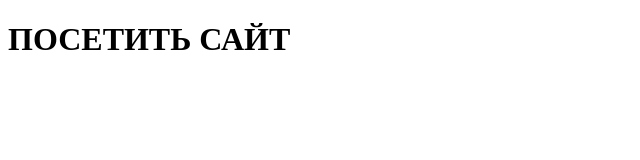
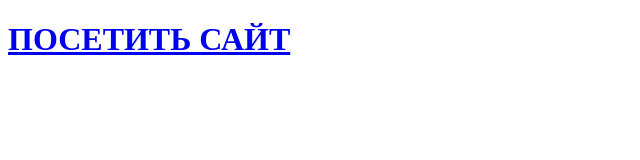
Before and after one commit to Emir-Khasanyanov/CatPol.github.io, a plain HTML site: page Engel’s shop/index.html in a window 1280 px wide. Shown: the whole page, without its empty margins (0-640 px from the left). Drawn offline with Linux system fonts and the light colour scheme.

Commit message:
Update index.html

```diff
--- a/Engel’s shop/index.html
+++ b/Engel’s shop/index.html
@@ -6,7 +6,9 @@
     <title>Engels shop</title>
 </head>
 <body>
-    <h1>ПОСЕТИТЬ САЙТ</h1>
+    <h1>
+       <a href="/templates/index.html"> ПОСЕТИТЬ САЙТ </a>
+    </h1>
     <style>
         h1 {margin-left: auto; margin-right: auto;}
     </style>
```
